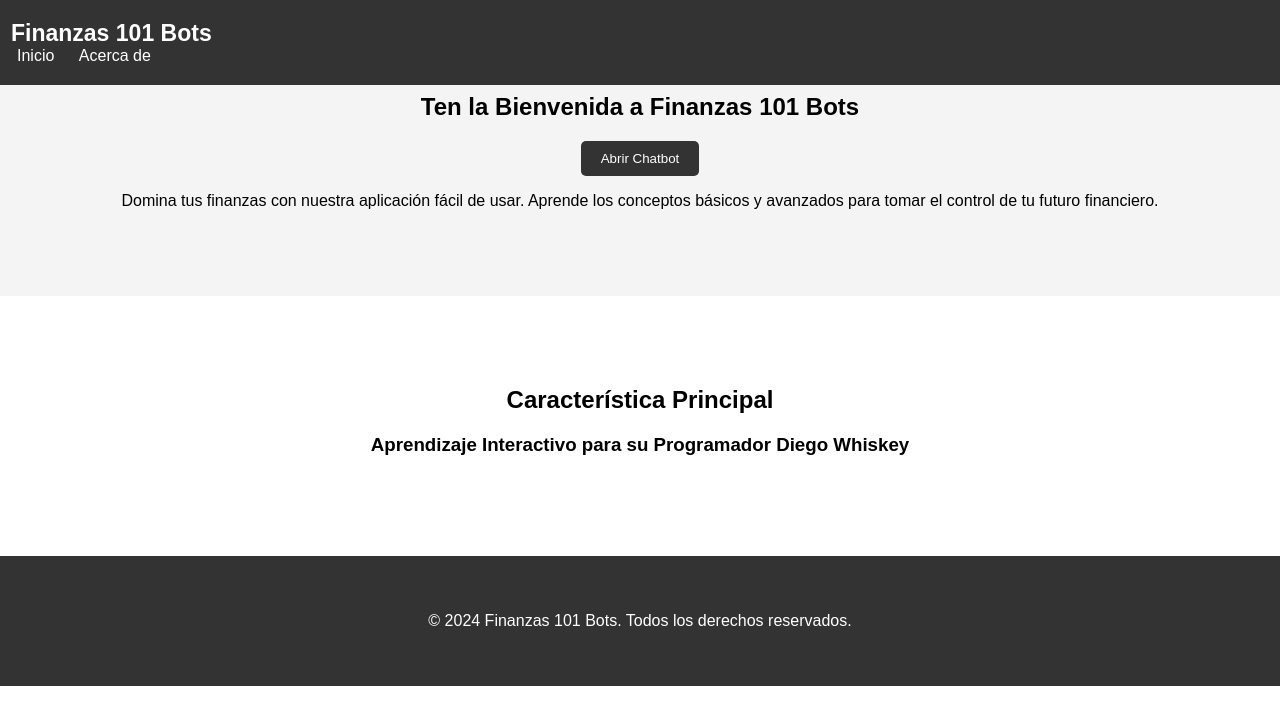
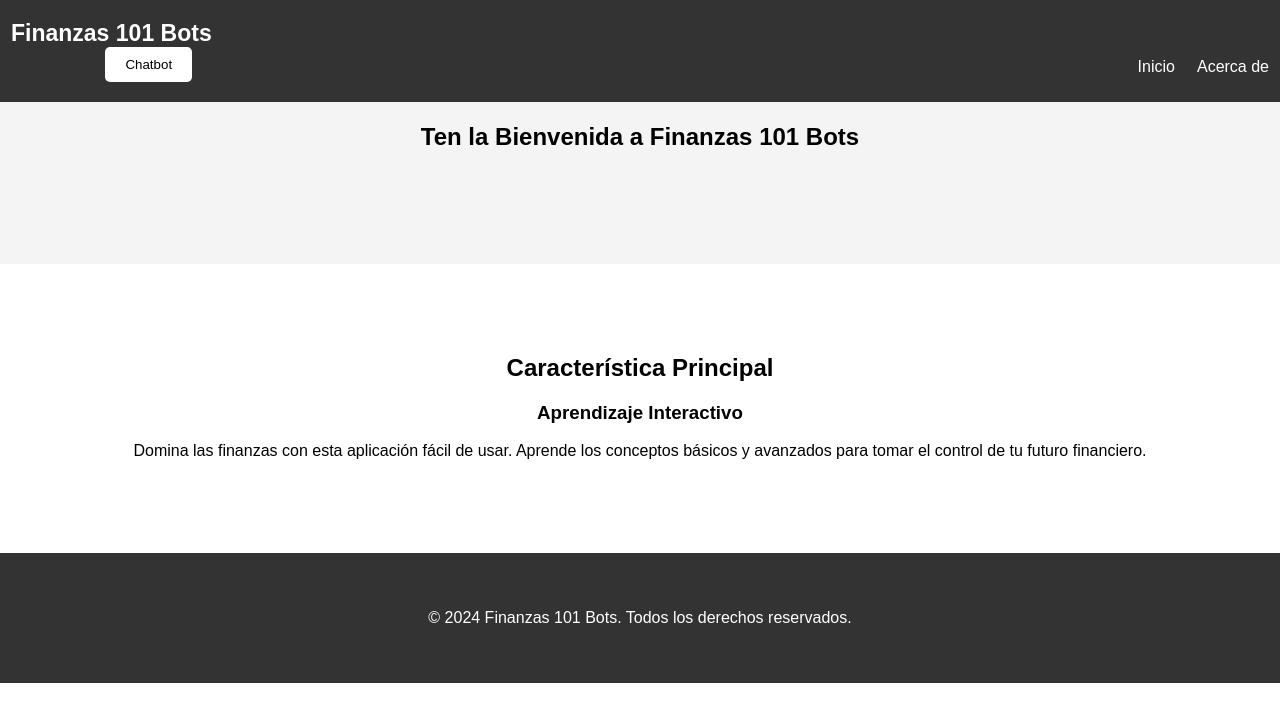
Before and after one commit to deCaldas/finanzas-101-bots, a website: page index.html in a window 1280 px wide. Drawn offline with Linux system fonts and the light colour scheme.

Commit message:
[ADD] v1.0.4 lts

```diff
--- a/chat.js
+++ b/chat.js
@@ -139,5 +139,4 @@ function borrarConversacion() {
   });
 }
 
-// Llamamos a la función borrarConversacion para configurar los event listeners
 borrarConversacion();
--- a/index.html
+++ b/index.html
@@ -14,8 +14,9 @@
         <nav class="nav-fija">
           <h1>Finanzas 101 Bots</h1>
           <ul>
+            <button class="abrirModal-container" id="abrirModal">Chatbot</button>
+            <li><a href="#acercaDe">Acerca de</a></li>
             <li><a href="#inicio">Inicio</a></li>
-            <li><a href="#acercaDe">Acerca de</a></li>
           </ul>
         </nav>
       </div>
@@ -45,12 +46,6 @@
       <div class="hero">
         <div class="container">
           <h2>Ten la Bienvenida a Finanzas 101 Bots</h2>
-          <button id="abrirModal">Abrir Chatbot</button>
-          <p>
-            Domina tus finanzas con nuestra aplicación fácil de usar. Aprende los
-            conceptos básicos y avanzados para tomar el control de tu futuro
-            financiero.
-          </p>
 
         </div>
       </div>
@@ -59,30 +54,34 @@
         <div class="container">
           <h2>Característica Principal</h2>
           <div class="feature">
-            <h3>Aprendizaje Interactivo para su Programador Diego Whiskey</h3>
-            <!-- <p>
-              Todos debemos de aprender a manejar nuestras finanzas.
-            </p> -->
+            <h3>Aprendizaje Interactivo</h3>
+            <p>
+              Domina las finanzas con esta aplicación fácil de usar. Aprende los
+              conceptos básicos y avanzados para tomar el control de tu futuro
+              financiero.
+            </p>
         </div>
       </div>
     </section>
 
     <section class="acercaDe" id="acercaDe">
-      <div class="hero">
+      <div class="hero-acercaDe">
         <div class="container">
-          <h2>Diego Whiskey</h2>
+          <h2>Finanzas 101 Bots</h2>
           <p>
             Esta aplicación a sido creada para tener en mente la importancia del dinero en nuestras vidas y con el tiempo crear riqueza.
           </p>
-          <button id="abrirModal">Abrir Chatbot</button>
         </div>
       </div>
 
       <div class="features">
         <div class="container">
-          <h2>Característica Principal</h2>
+          <h2>Chatbot</h2>
           <div class="feature">
-            <h3>Aprendizaje Interactivo para su Programador Diego Whiskey</h3>
+            <h3>Con una estructura de datos específicamente en terminos financieros</h3>
+            <p>
+               Finanzas 101: Presupuesto, Ahorro, Deudas, Inversión, Créditos, Jubilación, Impuestos, Seguros...
+            </p>
         </div>
       </div>
     </section>
--- a/package.json
+++ b/package.json
@@ -1,6 +1,6 @@
 {
   "name": "finanzas101bots",
-  "version": "1.0.3",
+  "version": "1.0.4",
   "description": "Chatbot especializado en finanzas",
   "keywords": [
     "Presupuesto",
--- a/styles-chat.css
+++ b/styles-chat.css
@@ -1,13 +1,14 @@
 /* Estilos para el botón de abrir modal */
-#abrirModal {
-    display: inline-block;
-    background-color: #333;
-    color: white;
+.abrirModal-container{
+    background-color: #fff;
+    color: black;
     border: none;
     padding: 10px 20px;
+    margin-left: 7%;
     cursor: pointer;
     text-decoration: none;
     border-radius: 5px;
+    display: inline-block;
   }
 
   /* Estilos para la ventana modal oculta por defecto */
--- a/styles.css
+++ b/styles.css
@@ -39,6 +39,8 @@ ul li {
 nav ul li a {
   color: #fff;
   text-decoration: none;
+  float: right;
+  margin: 11px;
 }
 
 /* Estilos para la barra de navegación fija */
@@ -56,12 +58,12 @@ nav ul li a {
 /* Estilos para las secciones */
 .hero {
   background-color: #f4f4f4;
-  padding: 50px 0;
+  padding: 73px 0;
   text-align: center;
 }
 
 .hero h2 {
-  margin-top: 0;
+  margin-top: 7px;
 }
 
 .features {
@@ -69,8 +71,14 @@ nav ul li a {
   text-align: center;
 }
 
+.hero-acercaDe {
+  background-color: #f4f4f4;
+  padding: 73px 0;
+  text-align: center;
+}
+
 .feature {
-  margin-bottom: 30px;
+  margin-bottom: 23px;
 }
 
 /* Estilos para la sección "Inicio" oculta por defecto  */
```
